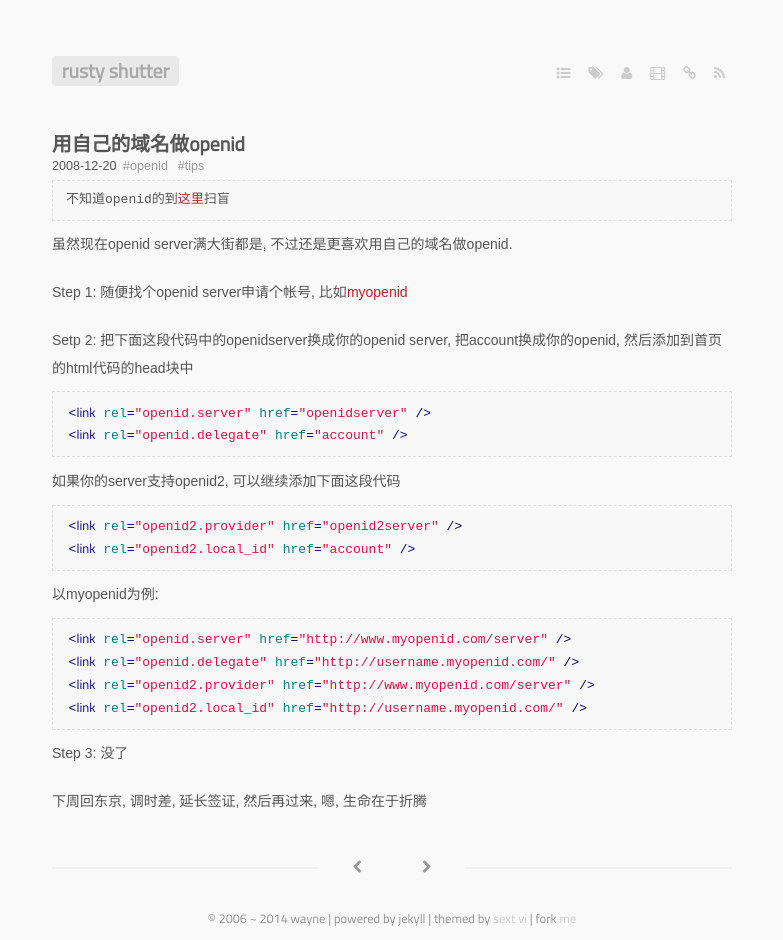
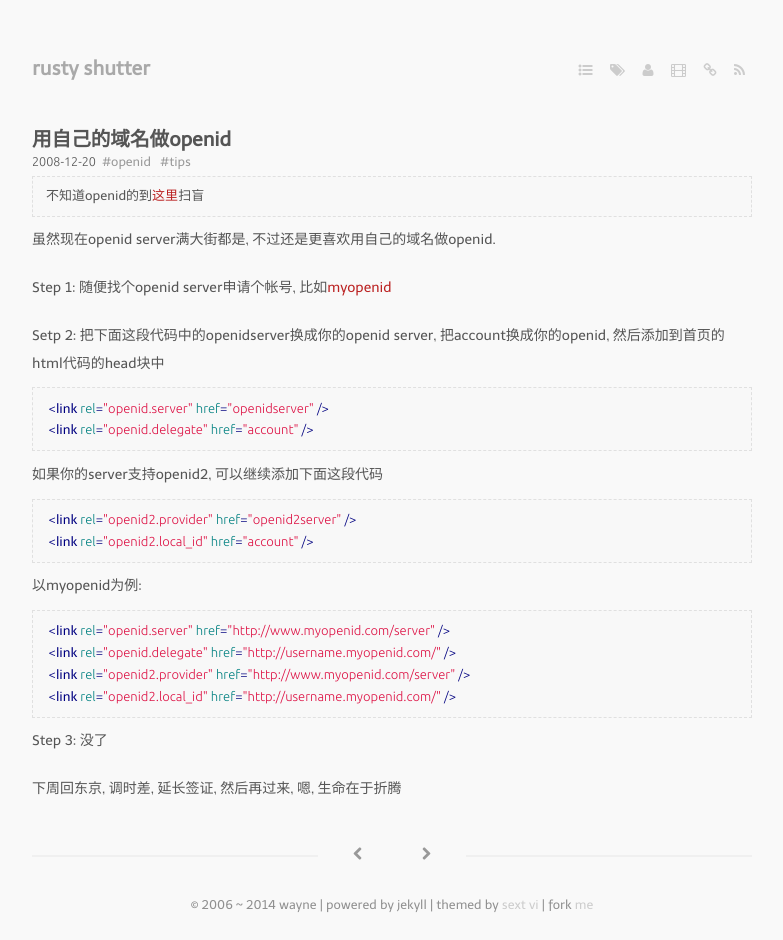
Before and after one commit to waynezhang/blog, a Jekyll site: the page built from _posts/2008-12-20-own-domain-as-openid.markdown, in a window 1280 px wide. Shown: the whole page, without its empty margins (248-1031 px from the left). Built offline with Jekyll 4.4.1, drawn with Linux system fonts in a browser that asks for light colours; some web fonts are replaced; Markdown is read by kramdown in place of the engine named in the settings; a script that is not in the unit is left out.

Commit message:
mod. new font

```diff
--- a/media/css/style.css
+++ b/media/css/style.css
@@ -1,12 +1,12 @@
 @charset "UTF-8";
-@import url(http://fonts.googleapis.com/css?family=Lekton);
-@import url(http://fonts.googleapis.com/css?family=Titillium+Web);
+@import url(/media/fonts/telex-regular.css);
+@import url(http://fonts.googleapis.com/css?family=Ubuntu:300);
 /*------------------------------------
  * sext-vi
  *
  * @author linghua.zhang@me.com
  * @link http://lhzhang.com/
- * @update 2013-11-11
+ * @update 2014-03-17
  *
  * |/ | (~ (~
  * |\.|._)._)
@@ -17,7 +17,7 @@
 
 body {
   font-size: 14px;
-  font-family: "Lekton", "Hiragino Sans GB", "Microsoft YaHei", sans-serif;
+  font-family: "telexregular", "Hiragino Sans GB", "Microsoft YaHei", sans-serif;
   color: #555;
   background-color: #f9f9f9; }
 
@@ -52,7 +52,6 @@
   border: 1px dashed #eee !important;
   border-color: #e0e0e0 !important;
   font-size: 13px;
-  font-family: "Lekton", monospace;
   line-height: 1.6;
   display: block;
   overflow: auto; }
@@ -60,13 +59,17 @@
 code {
   background-color: #f8f8f8;
   padding: 2px 5px;
-  border: 1px dashed #e0e0e0; }
+  border: 1px dashed #e0e0e0;
+  font-family: "Ubuntu", monospace; }
 
 h1, h2 {
   font-size: 1.4em; }
 
+time {
+  font-family: "Ubuntu", monospace; }
+
 header {
-  width: 680px;
+  width: 720px;
   margin: 0 auto;
   text-align: justify;
   margin: 3em auto; }
@@ -79,16 +82,10 @@
     position: relative;
     top: 1em; }
     header #header h1 {
-      font-family: "Titillium Web", "Hiragino Sans GB", "Microsoft YaHei", sans-serif; }
+      font-family: "telexregular", "Hiragino Sans GB", "Microsoft YaHei", sans-serif; }
       header #header h1 a {
         color: #a9a9a9;
-        background-color: #e9e9e9;
-        display: block;
-        padding: 0 .5em;
-        border-radius: 4px; }
-        header #header h1 a:hover {
-          color: #fff;
-          background-color: #dd2222; }
+        display: block; }
   header nav {
     display: inline-block;
     position: relative;
@@ -96,11 +93,11 @@
     header nav span {
       margin: .5em; }
     header nav a, header nav #header h1 a, header #header h1 nav a, header nav article .title a, article .title header nav a, header nav article .meta .tags a, article .meta .tags header nav a, header nav article .divider a, article .divider header nav a {
-      font-family: "Titillium Web", "Hiragino Sans GB", "Microsoft YaHei", sans-serif;
+      font-family: "telexregular", "Hiragino Sans GB", "Microsoft YaHei", sans-serif;
       color: #ccc; }
 
 #content {
-  width: 680px;
+  width: 720px;
   margin: 0 auto;
   line-height: 2em; }
   #content .main-listing {
@@ -118,7 +115,7 @@
     ul.listing li.listing-item:hover {
       background-color: #f9f9f9; }
     ul.listing li.listing-seperator {
-      font-family: "Titillium Web", "Hiragino Sans GB", "Microsoft YaHei", sans-serif; }
+      font-family: "telexregular", "Hiragino Sans GB", "Microsoft YaHei", sans-serif; }
       ul.listing li.listing-seperator:before {
         content: "⭠ ";
         color: #ccc; }
@@ -128,7 +125,7 @@
   article p {
     padding: .7em 0; }
   article .title {
-    font-family: "Titillium Web", "Hiragino Sans GB", "Microsoft YaHei", sans-serif; }
+    font-family: "telexregular", "Hiragino Sans GB", "Microsoft YaHei", sans-serif; }
     article .title header #header h1 a, header #header h1 article .title a, article .title a, article .title .meta .tags a, article .meta .tags .title a {
       color: #777; }
   article .meta {
@@ -140,7 +137,7 @@
       color: #999999;
       padding: .25em; }
   article .post img {
-    max-width: 680px;
+    max-width: 720px;
     display: block;
     margin: .5em auto; }
   article .comment {
@@ -151,7 +148,7 @@
       margin: 0 2em;
       color: #e9e9e9; }
     article .divider header #header h1 a, header #header h1 article .divider a, article .divider .meta .tags a, article .meta .tags .divider a, article .divider a {
-      font-family: "Titillium Web", "Hiragino Sans GB", "Microsoft YaHei", sans-serif;
+      font-family: "telexregular", "Hiragino Sans GB", "Microsoft YaHei", sans-serif;
       margin: 0 2em; }
       article .divider header #header h1 a i, header #header h1 article .divider a i, article .divider .meta .tags a i, article .meta .tags .divider a i, article .divider a i {
         color: #999999;
@@ -179,11 +176,11 @@
     margin-left: 1%; }
 
 footer {
-  width: 680px;
+  width: 720px;
   margin: 0 auto;
   display: block;
   color: #909090;
-  font-family: "Titillium Web", "Hiragino Sans GB", "Microsoft YaHei", sans-serif;
+  font-family: "telexregular", "Hiragino Sans GB", "Microsoft YaHei", sans-serif;
   font-size: .9em;
   text-align: center;
   margin: 1em auto; }
--- /dev/null
+++ b/media/fonts/telex-regular.css
@@ -0,0 +1,15 @@
+/* Generated by Font Squirrel (http://www.fontsquirrel.com) on March 17, 2014 */
+
+
+
+@font-face {
+    font-family: 'telexregular';
+    src: url('telex-regular-webfont.eot');
+    src: url('telex-regular-webfont.eot?#iefix') format('embedded-opentype'),
+         url('telex-regular-webfont.woff') format('woff'),
+         url('telex-regular-webfont.ttf') format('truetype'),
+         url('telex-regular-webfont.svg#telexregular') format('svg');
+    font-weight: normal;
+    font-style: normal;
+
+}
```
Also changed, not shown: media/css/style.scss (+13 -11 lines), media/fonts/telex-regular-webfont.ttf (added), media/fonts/telex-regular-webfont.woff (added), 2 other files.
